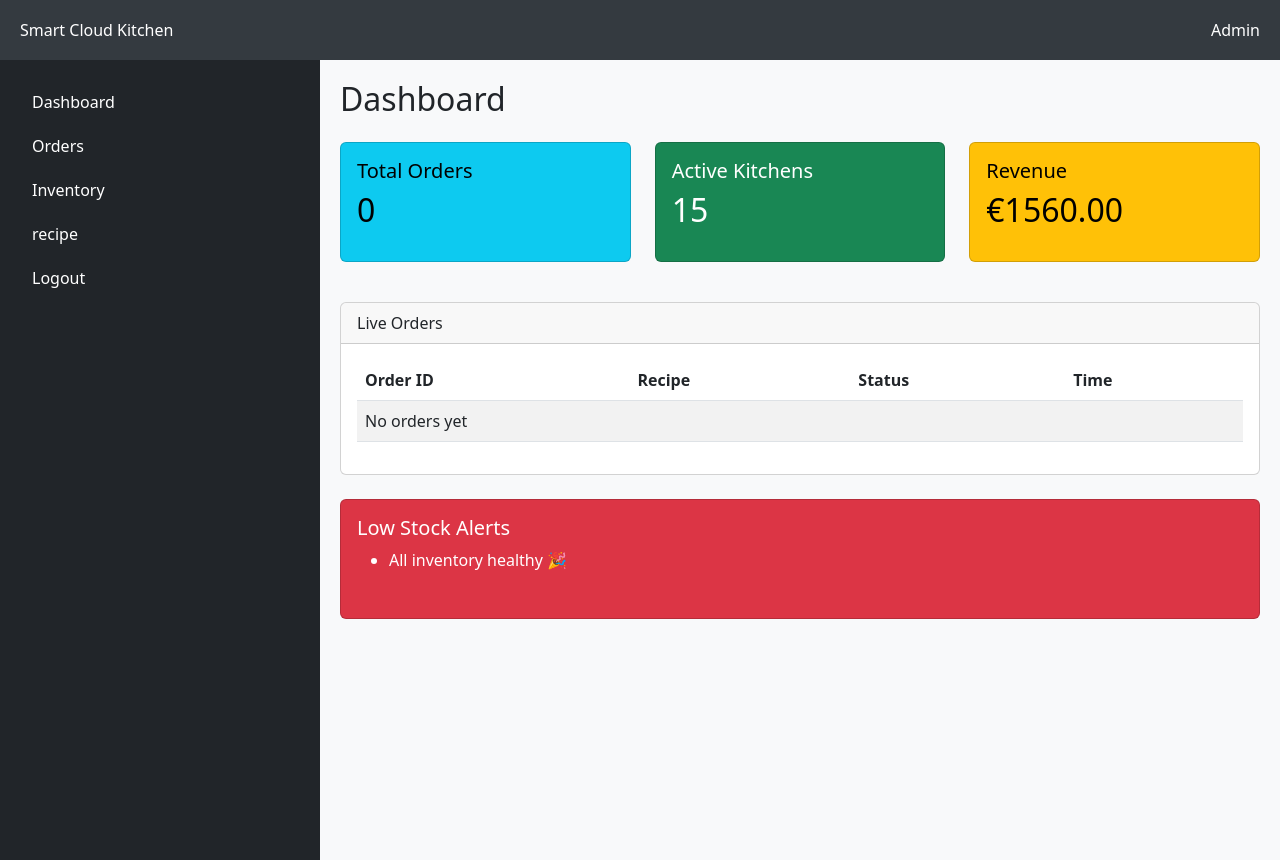
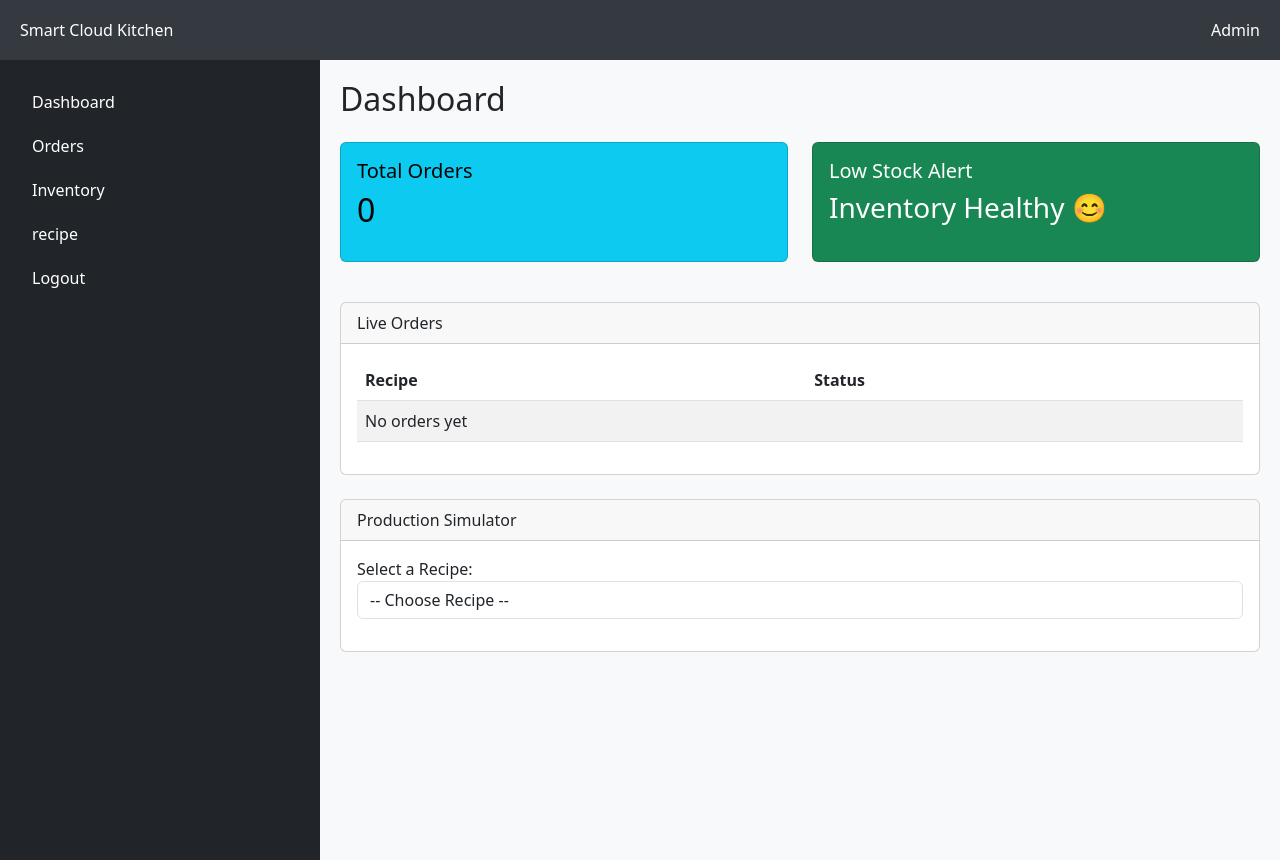
Before and after one commit to Prayas-sharmaa/cpptest, a Django app: page / in a window 1280 px wide. Run offline with Django 4.2, Linux system fonts and the light colour scheme; data that the repository does not hold is empty.

Commit message:
cloudkitchen

```diff
--- a/kitchen/templates/dashboard.html
+++ b/kitchen/templates/dashboard.html
@@ -5,7 +5,9 @@
 
 <!-- Row 1: KPI Cards -->
 <div class="row mb-4">
-    <div class="col-md-4">
+
+    <!-- Total Orders -->
+    <div class="col-md-6">
         <div class="card text-bg-info mb-3">
             <div class="card-body">
                 <h5 class="card-title">Total Orders</h5>
@@ -13,22 +15,33 @@
             </div>
         </div>
     </div>
-    <div class="col-md-4">
-        <div class="card text-bg-success mb-3">
+
+    <!-- Low Stock Alert KPI -->
+    <div class="col-md-6">
+        <div class="card
+            {% if low_stock|length > 0 %}
+                text-bg-danger
+            {% else %}
+                text-bg-success
+            {% endif %}
+            mb-3">
             <div class="card-body">
-                <h5 class="card-title">Active Kitchens</h5>
-                <h2>{{ kitchens|default:15 }}</h2>
+                <h5 class="card-title">Low Stock Alert</h5>
+
+                {% if low_stock|length > 0 %}
+                    <h4>{{ low_stock|length }} items low</h4>
+                    <ul class="mt-2">
+                        {% for item in low_stock %}
+                            <li>{{ item.name }}: {{ item.qty }}</li>
+                        {% endfor %}
+                    </ul>
+                {% else %}
+                    <h3>Inventory Healthy 😊</h3>
+                {% endif %}
             </div>
         </div>
     </div>
-    <div class="col-md-4">
-        <div class="card text-bg-warning mb-3">
-            <div class="card-body">
-                <h5 class="card-title">Revenue</h5>
-                <h2>€{{ revenue|default:"1560.00" }}</h2>
-            </div>
-        </div>
-    </div>
+
 </div>
 
 <!-- Row 2: Live Orders Table -->
@@ -40,22 +53,18 @@
                 <table class="table table-striped">
                     <thead>
                         <tr>
-                            <th>Order ID</th>
                             <th>Recipe</th>
                             <th>Status</th>
-                            <th>Time</th>
                         </tr>
                     </thead>
                     <tbody>
                         {% for order in orders %}
                         <tr>
-                            <td>{{ order.order_id }}</td>
-                            <td>{{ order.recipe }}</td>
-                            <td>{{ order.status }}</td>
-                            <td>{{ order.timestamp|default:"-" }}</td>
+                            <td>{{ order.recipe_name }}</td>
+                            <td>{{ order.order_status }}</td>
                         </tr>
                         {% empty %}
-                        <tr><td colspan="4">No orders yet</td></tr>
+                        <tr><td colspan="2">No orders yet</td></tr>
                         {% endfor %}
                     </tbody>
                 </table>
@@ -64,22 +73,55 @@
     </div>
 </div>
 
-<!-- Row 3: Inventory Alerts Panel -->
-<div class="row">
+
+<!-- Row 3: Production Simulator -->
+<div class="row mb-4">
     <div class="col-12">
-        <div class="card text-bg-danger mb-3">
+        <div class="card">
+            <div class="card-header">Production Simulator</div>
             <div class="card-body">
-                <h5 class="card-title">Low Stock Alerts</h5>
-                <ul>
-                    {% for item in low_stock %}
-                        <li>{{ item.name }}: {{ item.qty }}</li>
-                    {% empty %}
-                        <li>All inventory healthy 🎉</li>
+
+                <label>Select a Recipe:</label>
+                <select id="sim-recipe" class="form-control mb-3">
+                    <option value="">-- Choose Recipe --</option>
+                    {% for r in recipes %}
+                        <option value="{{ r.recipe_id }}">{{ r.name }}</option>
                     {% endfor %}
-                </ul>
+                </select>
+
+                <div id="sim-result" class="mt-3"></div>
+
             </div>
         </div>
     </div>
 </div>
 
+<script>
+// Handle simulator dropdown selection
+document.getElementById("sim-recipe").addEventListener("change", function () {
+    const recipeId = this.value;
+    if (!recipeId) {
+        document.getElementById("sim-result").innerHTML = "";
+        return;
+    }
+
+    fetch(`/simulate-data/?recipe_id=${recipeId}`)
+        .then(resp => resp.json())
+        .then(data => {
+
+            document.getElementById("sim-result").innerHTML = `
+                <div class="alert alert-info">
+                    <strong>Max Production:</strong> ${data.max_production}
+                </div>
+                <strong>Projected Inventory After Production:</strong>
+                <ul class="mt-2">
+                    ${Object.entries(data.inventory_after)
+                        .map(([k, v]) => `<li>${k}: ${v}</li>`).join("")}
+                </ul>
+            `;
+        })
+        .catch(err => console.error("Simulation error:", err));
+});
+</script>
+
 {% endblock %}
--- a/kitchen/urls.py
+++ b/kitchen/urls.py
@@ -22,4 +22,7 @@ urlpatterns = [
     path('recipes/edit/<str:recipe_id>/', views.edit_recipe, name='edit_recipe'),
     path('recipes/delete/<str:recipe_id>/', views.delete_recipe, name='delete_recipe'),
     path('recipes/download/<str:recipe_id>/', views.download_recipe_file, name='download_recipe_file'),
+
+    path("simulate-data/", views.simulator_data, name="simulate_data"),
+
 ]
--- a/kitchen/views.py
+++ b/kitchen/views.py
@@ -1,5 +1,5 @@
 from django.shortcuts import render, redirect
-from django.http import HttpResponseRedirect
+from django.http import HttpResponseRedirect, JsonResponse
 from aws_lib.dynamodb_client import DynamoDBClient
 from aws_lib.sqs_client import SQSClient
 from aws_lib.sns_client import SNSClient
@@ -7,66 +7,126 @@ from .forms import CreateOrderForm, InventoryForm, RecipeForm
 import uuid, json, boto3
 from aws_config import get_sqs_url, get_sns_topic_arn, AWS_REGION
 
+# --- NEW IMPORTS FOR SIMULATOR ---
+from cloudkitchen_lib.core import (
+    max_production,
+    consumption_plan,
+    deduct_inventory_dict
+)
+
 ddb = DynamoDBClient()
 sqs = SQSClient()
 sns = SNSClient()
 
-
-# S3 configuration
-
+# S3 Config
 S3_BUCKET_NAME = "cloudkitchen-recipes"
 s3_client = boto3.client("s3", region_name=AWS_REGION)
 
-# sqs function
+
+# utility sqs
 def sqs_queue_url():
     url = get_sqs_url()
     if not url:
         raise RuntimeError("SQS queue URL is not configured.")
     return url
 
-# sns topic function
+
+# utility sns
 def sns_topic_arn():
     arn = get_sns_topic_arn()
     if not arn:
         raise RuntimeError("SNS topic ARN is not configured.")
     return arn
 
-# dashboard block
+
+# --------------------------
+# DASHBOARD (UPDATED)
+# --------------------------
 def dashboard(request):
     orders = ddb.scan("Orders")
     inventory = ddb.scan("Inventory")
-    low_stock = [item for item in inventory
-                 if str(item.get("qty", item.get("quantity", 999999))).isdigit() and int(item.get("qty", item.get("quantity", 999999))) < 5]
-    orders_pending = len([o for o in orders if o.get('order_status') == "PENDING"])
-    orders_completed = len([o for o in orders if o.get('order_status') == "COMPLETED"])
-    orders_failed = len([o for o in orders if o.get('order_status') == "FAILED"])
+
+    # Load recipes for name mapping
+    recipes = ddb.scan("Recipes")
+    recipe_lookup = {r["recipe_id"]: r["name"] for r in recipes}
+
+    # Add recipe_name to each order
+    for o in orders:
+        o["recipe_name"] = recipe_lookup.get(o.get("recipe"), "Unknown")
+
+    # Low stock calculation
+    low_stock = [
+        item for item in inventory
+        if str(item.get("qty", item.get("quantity", 999999))).isdigit()
+        and int(item.get("qty", item.get("quantity", 999999))) < 5
+    ]
 
     return render(request, "dashboard.html", {
         "orders": orders,
         "inventory": inventory,
+        "recipes": recipes,   # for simulator dropdown
         "low_stock": low_stock,
-        "orders_pending": orders_pending,
-        "orders_completed": orders_completed,
-        "orders_failed": orders_failed
     })
 
-# order block
+
+
+# --------------------------
+# NEW: PRODUCTION SIMULATOR ENDPOINT
+# --------------------------
+def simulator_data(request):
+    recipe_id = request.GET.get("recipe_id")
+    if not recipe_id:
+        return JsonResponse({"error": "Missing recipe_id"}, status=400)
+
+    recipe = ddb.get("Recipes", {"recipe_id": recipe_id})
+    if not recipe:
+        return JsonResponse({"error": "Recipe not found"}, status=404)
+
+    inventory = ddb.scan("Inventory")
+
+    # Compute using your library
+    max_prod = max_production(recipe["ingredients"], inventory)
+    plan = consumption_plan(recipe["ingredients"], max_prod)
+    inv_after_list = deduct_inventory_dict(inventory, plan)
+
+    # Convert into simple name -> qty dict
+    inv_after = {}
+    for it in inv_after_list:
+        name = it.get("name")
+        if name:
+            inv_after[name] = it.get("qty", it.get("quantity", 0))
+
+    return JsonResponse({
+        "recipe": recipe["ingredients"],
+        "max_production": max_prod,
+        "inventory_after": inv_after
+    })
+
+
+# --------------------------
+# ORDER VIEWS
+# --------------------------
 def orders_list(request):
     orders = ddb.scan("Orders")
     recipe_lookup = {r["recipe_id"]: r["name"] for r in ddb.scan("Recipes")}
+
     for o in orders:
         o["recipe_name"] = recipe_lookup.get(o.get("recipe"), "Unknown")
+
     status = request.GET.get("status")
     if status:
         orders = [o for o in orders if o.get("order_status") == status]
+
     search = request.GET.get("search")
     if search:
         orders = [o for o in orders if search.lower() in o.get("order_id", "").lower()]
+
     return render(request, "orders_list.html", {
         "orders": orders,
         "status": status,
         "search": search
     })
+
 
 def create_order(request):
     if request.method == "POST":
@@ -75,14 +135,12 @@ def create_order(request):
             order_id = str(uuid.uuid4())
             recipe_id = form.cleaned_data['recipe']
 
-            # Save order in DynamoDB
             ddb.put("Orders", {
                 "order_id": order_id,
                 "recipe": recipe_id,
                 "order_status": "PENDING"
             })
 
-            # Send order to SQS
             sqs.send_message(
                 sqs_queue_url(),
                 json.dumps({"order_id": order_id, "recipe": recipe_id})
@@ -91,16 +149,22 @@ def create_order(request):
             return redirect("orders_list")
     else:
         form = CreateOrderForm()
+
     return render(request, "create_order.html", {"form": form})
+
 
 def delete_order(request, order_id):
     ddb.delete("Orders", {"order_id": order_id})
     return redirect("orders_list")
 
-# inventory block
+
+# --------------------------
+# INVENTORY VIEWS
+# --------------------------
 def inventory_list(request):
     inventory = ddb.scan("Inventory")
     return render(request, "inventory.html", {"inventory": inventory})
+
 
 def add_inventory(request):
     if request.method == "POST":
@@ -109,31 +173,43 @@ def add_inventory(request):
             name = form.cleaned_data["name"]
             qty = form.cleaned_data["qty"]
             item_id = str(uuid.uuid4())
+
             ddb.put("Inventory", {"item_id": item_id, "name": name, "qty": qty})
+
             if qty < 5:
                 sns.publish(sns_topic_arn(), f"Low stock alert: {name} has qty {qty}")
+
             return redirect("inventory_list")
     else:
         form = InventoryForm()
+
     return render(request, "add_inventory.html", {"form": form})
+
 
 def edit_inventory(request, item_id):
     item = ddb.get("Inventory", {"item_id": item_id})
+
     if request.method == "POST":
         name = request.POST["name"]
         qty = int(request.POST["qty"])
         ddb.put("Inventory", {"item_id": item_id, "name": name, "qty": qty})
         return redirect("inventory_list")
+
     return render(request, "edit_inventory.html", {"item": item})
+
 
 def delete_inventory(request, item_id):
     ddb.delete("Inventory", {"item_id": item_id})
     return redirect("inventory_list")
 
 
+# --------------------------
+# RECIPE VIEWS
+# --------------------------
 def recipe_list(request):
     recipes = ddb.scan("Recipes")
     return render(request, "recipes.html", {"recipes": recipes})
+
 
 def add_recipe(request):
     if request.method == "POST":
@@ -160,13 +236,17 @@ def add_recipe(request):
                 "ingredients": ingredients,
                 "s3_key": s3_key
             })
+
             return redirect("recipe_list")
     else:
         form = RecipeForm()
+
     return render(request, "add_recipe.html", {"form": form})
+
 
 def edit_recipe(request, recipe_id):
     recipe = ddb.get("Recipes", {"recipe_id": recipe_id})
+
     if request.method == "POST":
         form = RecipeForm(request.POST, request.FILES)
         if form.is_valid():
@@ -190,20 +270,26 @@ def edit_recipe(request, recipe_id):
                 "ingredients": ingredients,
                 "s3_key": s3_key
             })
+
             return redirect("recipe_list")
+
     else:
         ingredients_text = ",".join(f"{k}:{v}" for k, v in recipe["ingredients"].items())
         form = RecipeForm(initial={"name": recipe["name"], "ingredients": ingredients_text})
+
     return render(request, "edit_recipe.html", {"form": form, "recipe": recipe})
+
 
 def delete_recipe(request, recipe_id):
     ddb.delete("Recipes", {"recipe_id": recipe_id})
     return redirect("recipe_list")
 
+
 def download_recipe_file(request, recipe_id):
     recipe = ddb.get("Recipes", {"recipe_id": recipe_id})
     if not recipe or not recipe.get("s3_key"):
         return redirect("recipe_list")
+
     presigned_url = s3_client.generate_presigned_url(
         "get_object",
         Params={"Bucket": S3_BUCKET_NAME, "Key": recipe['s3_key']},
```
